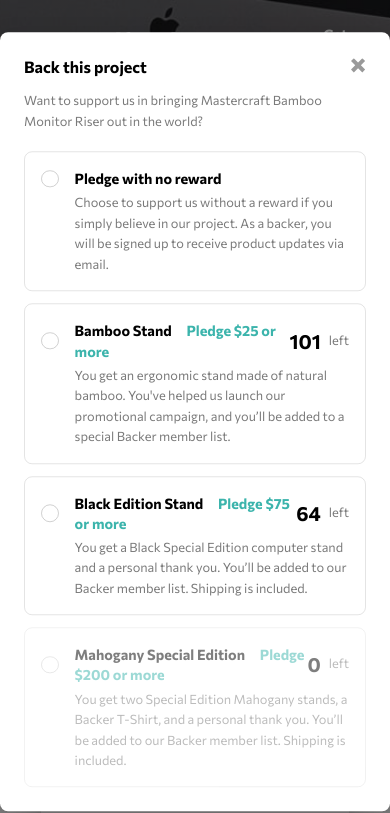
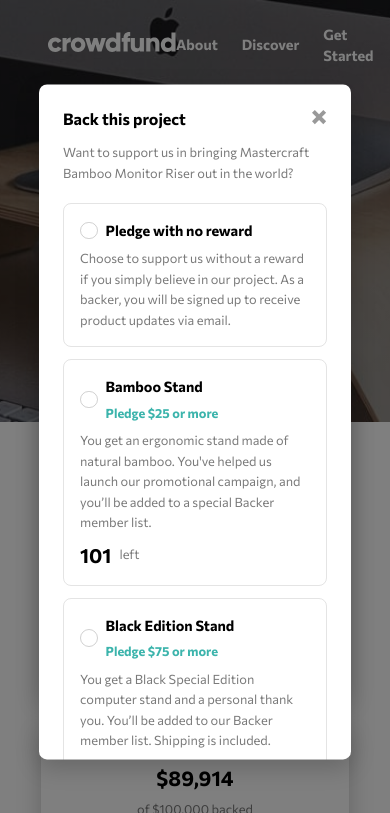
Before and after one commit to TrellixVulnTeam/CrowdfundingProductPage_ORC9, a website: page index.html in a window 390 px wide. Both pictures are taken after a click on the button "Back this project". Shown: the top 813 px of the page. Drawn offline with Linux system fonts and the light colour scheme.

Commit message:
Added responsiveness

```diff
--- a/index.html
+++ b/index.html
@@ -25,6 +25,9 @@
         <figure class="navigation__logo-box">
           <img src="images/logo.svg" alt="logo" class="navigation--logo" />
         </figure>
+        <svg class="navigation__icon-menu">
+          <use xlink:href="images/sprite.svg#icon-close-menu"></use>
+        </svg>
         <ul class="navigation__list">
           <li class="navigation__list--item">
             <a href="#" class="navigation__list--link"> About </a>
@@ -112,11 +115,11 @@
               <span></span>
             </button>
             <div class="modal__header">
-              <h4 class="heading-4">
-                Bamboo Stand
-                <span class="about--pledge ml-sm">Pledge $25 or more</span>
-              </h4>
-              <div class="about--left">101 <span>left</span></div>
+              <h4 class="heading-4">Bamboo Stand</h4>
+              <span class="about--pledge">Pledge $25 or more</span>
+            </div>
+            <div class="about--left modal__about--left">
+              101 <span>left</span>
             </div>
             <p class="paragraph">
               You get an ergonomic stand made of natural bamboo. You've helped
@@ -160,11 +163,11 @@
               <span></span>
             </button>
             <div class="modal__header">
-              <h4 class="heading-4">
-                Black Edition Stand
-                <span class="about--pledge ml-sm">Pledge $75 or more</span>
-              </h4>
-              <div class="about--left">64<span>left</span></div>
+              <h4 class="heading-4">Black Edition Stand</h4>
+              <span class="about--pledge">Pledge $75 or more</span>
+            </div>
+            <div class="about--left modal__about--left">
+              64<span>left</span>
             </div>
             <p class="paragraph">
               You get a Black Special Edition computer stand and a personal
@@ -209,11 +212,11 @@
               <!-- <span></span> -->
             </button>
             <div class="modal__header">
-              <h4 class="heading-4">
-                Mahogany Special Edition
-                <span class="about--pledge ml-sm">Pledge $200 or more</span>
-              </h4>
-              <div class="about--left">0 <span>left</span></div>
+              <h4 class="heading-4">Mahogany Special Edition</h4>
+              <span class="about--pledge">Pledge $200 or more</span>
+            </div>
+            <div class="about--left modal__about--left">
+              0 <span>left</span>
             </div>
             <p class="paragraph">
               You get two Special Edition Mahogany stands, a Backer T-Shirt, and
--- a/sass/components/_button.scss
+++ b/sass/components/_button.scss
@@ -7,6 +7,11 @@
   font-size: 1.7rem;
   cursor: pointer;
   transition: background-color 0.2s;
+
+  @media only screen and (max-width: 30em) {
+    padding: 1rem 2.5rem;
+    font-size: 1.5rem;
+  }
 
   &:focus,
   &--radio:focus {
--- a/sass/components/_modal.scss
+++ b/sass/components/_modal.scss
@@ -9,7 +9,7 @@
     position: fixed;
     top: 50%;
     left: 50%;
-    z-index: 10;
+    z-index: 20;
     transition: all 0.3s;
     // This will hide modal
     visibility: hidden;
@@ -38,7 +38,7 @@
     left: 0;
     bottom: 0;
     right: 0;
-    z-index: 5;
+    z-index: 10;
     // This will hide overlay
     opacity: 0;
   }
@@ -47,7 +47,9 @@
     max-width: 70rem;
 
     @media only screen and (max-width: 40em) {
-      max-width: 55rem;
+      max-height: 80vh;
+      max-width: 80vw;
+      overflow-y: scroll;
     }
 
     &--header {
@@ -60,29 +62,60 @@
   &__box {
     padding: 2rem;
     display: grid;
-    grid-template-columns: min-content 1fr;
+    grid-template-columns: min-content 1fr min-content;
     align-items: center;
-    grid-column-gap: 2rem;
-    grid-row-gap: 0.5rem;
+    grid-gap: 1rem;
+
+    @media only screen and (max-width: 32em) {
+      grid-template-columns: min-content 1fr;
+      justify-items: start;
+    }
 
     p {
-      grid-column: 2 / 3;
+      grid-column: 2 / 4;
+
+      @media only screen and (max-width: 32em) {
+        grid-column: 1 / -1;
+      }
     }
   }
 
   &__header {
     display: flex;
-    justify-content: space-between;
+    justify-content: flex-start;
     align-items: center;
+
+    @media only screen and (max-width: 32em) {
+      flex-direction: column;
+      align-items: flex-start;
+    }
+
+    & span {
+      margin-left: 2rem;
+      @media only screen and (max-width: 32em) {
+        margin-left: 0;
+      }
+    }
   }
 
   &__pledge {
     grid-column: 1 / -1;
     border-top: 1.8px solid hsla(0, 0%, 48%, 0.2);
+    grid-template-columns: repeat(2, 1fr);
     padding: 2rem;
-    justify-content: space-between;
     // This will hide pledge section
     display: none;
+
+    @media only screen and (max-width: 32em) {
+      grid-row-gap: 2rem;
+      justify-items: center;
+    }
+
+    &--text {
+      @media only screen and (max-width: 32em) {
+        grid-column: 1 / -1;
+      }
+    }
 
     &--text,
     &--amount {
@@ -99,11 +132,23 @@
     &--box {
       display: flex;
       align-items: center;
+      justify-self: end;
+
+      @media only screen and (max-width: 32em) {
+        justify-self: center;
+        grid-column: 1 / -1;
+      }
     }
 
     &--amount {
       width: 6rem;
       margin: 0 1.3rem;
+    }
+  }
+
+  &__about--left {
+    @media only screen and (max-width: 32em) {
+      grid-area: 3 / 1 / 4 / -1;
     }
   }
 
@@ -114,7 +159,7 @@
 
   // Javascript classes to activate modals
   &__pledge--active {
-    display: flex;
+    display: grid;
   }
 
   &--active {
--- a/sass/layout/_navigation.scss
+++ b/sass/layout/_navigation.scss
@@ -1,12 +1,26 @@
 .navigation {
+  position: relative;
   padding: 3rem 6rem;
   display: flex;
   justify-content: space-between;
   align-items: center;
 
+  &__icon-menu {
+    width: 3rem;
+    height: 3rem;
+    display: none;
+  }
+
   &__list {
     display: flex;
     align-items: center;
+
+    // background-color: red;
+    // z-index: 5;
+    // position: absolute;
+    // bottom: 0;
+    // left: 50%;
+    // transform: translate(-50%, -50%);
 
     &--item {
       &:not(:last-of-type) {
```
Also changed, not shown: css/mainStyle.css.
